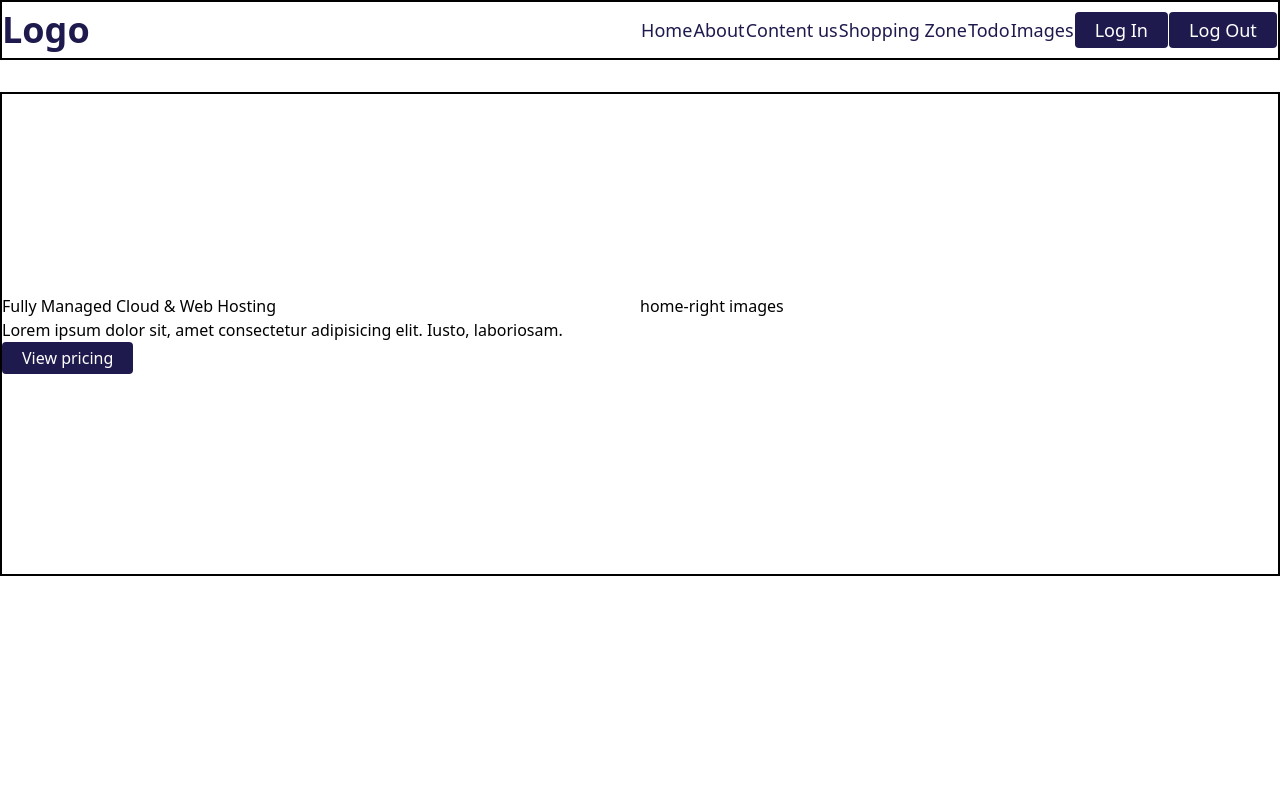
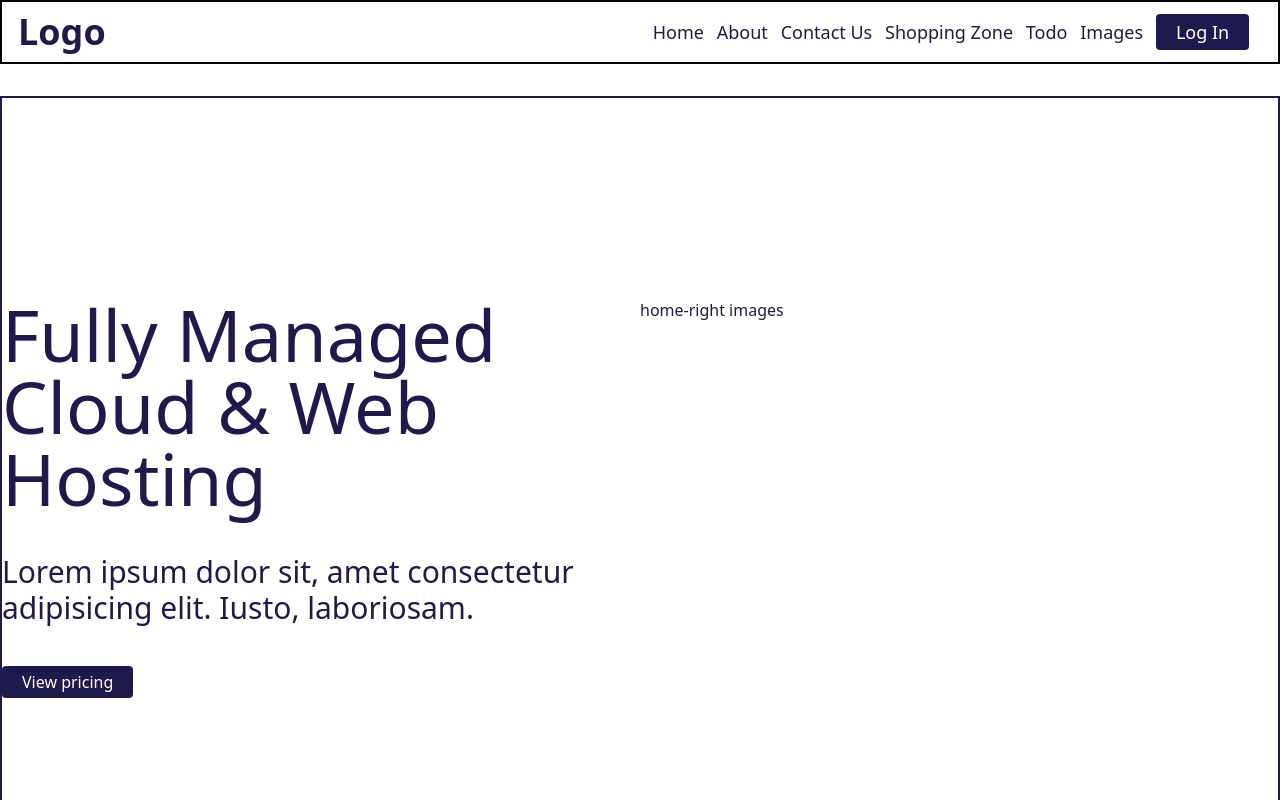
Before and after one commit to komaldhillon08/react-new-project, a React (Vite) app: page / in a window 1280 px wide. Shown: the top 800 px of the page. Built offline with nearby package versions, Linux system fonts and the light colour scheme.

Commit message:
add routing

```diff
--- a/package.json
+++ b/package.json
@@ -14,6 +14,7 @@
     "@tailwindcss/vite": "^4.1.12",
     "react": "^19.1.1",
     "react-dom": "^19.1.1",
+    "react-router-dom": "^7.8.2",
     "redux": "^5.0.1",
     "tailwindcss": "^4.1.12"
   },
--- a/src/App.jsx
+++ b/src/App.jsx
@@ -1,15 +1,26 @@
-import Navbar from "./components/Navbar.jsx"
-import Home from "./components/Home.jsx"
+import Home from "./pages/Home.jsx";
+import About from "./pages/About.jsx";
+import MainLayOut from "./components/MainLayOut.jsx";
+import { createBrowserRouter, RouterProvider } from "react-router-dom";
+
+const router = createBrowserRouter([
+  {
+    path: "/",
+    element: <MainLayOut />,
+    children: [
+      { index: true, element: <Home /> },
+      // { path: "home", element: <Home /> },
+      { path: "about", element: <About /> },
+    ],
+  },
+]);
 
 function App() {
   return (
-    <>
-      <div className="container  m-auto ">
-        <Navbar />
-        <Home/>
-      </div>
-    </>
-  )
+    <div className="container m-auto">
+      <RouterProvider router={router} />
+    </div>
+  );
 }
 
-export default App
+export default App;
--- a/src/components/Button.jsx
+++ b/src/components/Button.jsx
@@ -1,8 +1,8 @@
 export default function Button({children , ...props}) {
-    const buttonCss = "bg-indigo-950 text-white px-5 py-1 rounded" ;
+     ;
     return(
         <>
-            <button className={buttonCss} {...props} >{children}</button>
+            <button className="bg-indigo-950 text-white px-5 py-1 rounded " {...props} >{children}</button>
         </>
     )
 }
--- a/src/components/Home.jsx
+++ /dev/null
@@ -1,17 +0,0 @@
-import Button from "./Button"
-export default function Home() {
-    return (
-         <>
-            <div className="flex border-2 py-50">
-                <div className=" w-1/2">
-                    <h1>Fully Managed Cloud & Web Hosting</h1>
-                    <p>Lorem ipsum dolor sit, amet consectetur adipisicing elit. Iusto, laboriosam.</p>
-                    <Button>View pricing</Button>
-                </div>
-                <div className=" w-1/2">
-                    home-right images
-                </div>
-            </div>
-         </>
-    )
-}
--- /dev/null
+++ b/src/components/MainLayOut.jsx
@@ -0,0 +1,20 @@
+import Navbar from "./Navbar.jsx";
+import Footer from "../pages/Footer.jsx";
+import { Outlet } from "react-router-dom";
+
+export default function MainLayOut() {
+  return (
+    <div className="flex flex-col min-h-screen">
+      {/* Navbar always on top */}
+      <Navbar />
+
+      {/* Page content in the middle */}
+      <main className="flex-grow">
+        <Outlet />
+      </main>
+
+      {/* Footer always at bottom */}
+      <Footer />
+    </div>
+  );
+}
--- a/src/components/Navbar.jsx
+++ b/src/components/Navbar.jsx
@@ -1,28 +1,68 @@
-import Button from "./Button"
+import { Link, Outlet } from "react-router-dom";
+import Button from "./Button";
+
 export default function Navbar() {
-    return(
+  return (
+    <>
+      <nav>
+        <div className="navbar flex items-center h-16 mb-8 border-2 px-4">
+          <div className="logo text-4xl w-1/2 font-bold text-indigo-950">
+            <Link to="/">Logo</Link>
+          </div>
+          <div className="links w-1/2">
+            <ul className="flex justify-evenly items-center text-lg text-indigo-950">
+              <li><Link to="/home">Home</Link></li>
+              <li><Link to="/about">About</Link></li>
+              <li><Link to="/content">Contact Us</Link></li>
+              <li><Link to="/shopping">Shopping Zone</Link></li>
+              <li><Link to="/todo">Todo</Link></li>
+              <li><Link to="/images">Images</Link></li>
+              <li>
+                <Button>
+                  <Link to="/login">Log In</Link>
+                </Button>
+              </li>
+            </ul>
+          </div>
+        </div>
+      </nav>
+
+      {/* 👇 this is where nested pages render */}
+      <Outlet />
+    </>
+  );
+}
+
+
+/* import { Link } from "react-router-dom";  // ✅ Import Link
+import Button from "./Button";
+
+export default function Navbar() {
+    return (
         <>
            <nav>
-            <div className="navbar flex items-center  h-15 mb-8 border-2">
-                <div className="logo text-4xl w-1/2 font-bold text-indigo-950 ">
-                    <a href="">Logo</a>
+                <div className="navbar flex items-center h-16 mb-8 border-2 px-4">
+                    <div className="logo text-4xl w-1/2 font-bold text-indigo-950">
+                        <Link to="/">Logo</Link>
+                    </div>
+                    <div className="links w-1/2">
+                        <ul className="flex justify-evenly items-center text-lg text-indigo-950">
+                            <li><Link to="/">Home</Link></li>
+                            <li><Link to="/about">About</Link></li>
+                            <li><Link to="/content">Contact Us</Link></li>
+                            <li><Link to="/shopping">Shopping Zone</Link></li>
+                            <li><Link to="/todo">Todo</Link></li>
+                            <li><Link to="/images">Images</Link></li>
+                            <li>
+                                <Button>
+                                    <Link to="/login">Log In</Link>
+                                </Button>
+                            </li>
+                        </ul>
+                    </div>
                 </div>
-                <div className="links w-1/2  ">
-                    <ul className="flex justify-evenly  items-center text-lg text-indigo-950">
-                        <li>Home</li>
-                        <li>About</li>
-                        <li>Content us</li>
-                        <li>Shopping Zone</li>
-                        <li>Todo</li>
-                        <li>Images</li>
-                       <Button >Log In</Button>
-                        <Button>Log Out</Button>
-                    </ul>
-
-                </div>
-            </div>
            </nav>
-
         </>
-    )
+    );
 }
+ */
--- /dev/null
+++ b/src/pages/About.jsx
@@ -0,0 +1,7 @@
+export default function About() {
+    return(
+        <>
+            <h2>About</h2>
+        </>
+    )
+}
--- /dev/null
+++ b/src/pages/Footer.jsx
@@ -0,0 +1,30 @@
+import { Link } from "react-router-dom";
+import Button from "../components/Button.jsx";
+
+export default function Footer() {
+  return (
+    <>
+      <nav>
+        <div className="navbar flex items-center h-16 mb-8 border-2 px-4">
+          <div className="logo text-4xl w-1/2 font-bold text-indigo-950">
+            <Link to="/">Footer</Link>
+          </div>
+          <div className="links w-1/2">
+            <ul className="flex justify-evenly items-center text-lg text-indigo-950">
+              <li><Link to="http://facrbook.com">Facebool</Link></li>
+              <li><Link to="http://instagram.com/kalamdhillon">Instalink</Link></li>
+
+              <li>
+                <Button>
+                  <Link to="/login">Log In</Link>
+                </Button>
+              </li>
+            </ul>
+          </div>
+        </div>
+      </nav>
+
+
+    </>
+  );
+}
--- /dev/null
+++ b/src/pages/Home.jsx
@@ -0,0 +1,17 @@
+import Button from "../components/Button"
+export default function Home() {
+    return (
+         <>
+            <div className="flex border-2 py-50  text-indigo-950">
+                <div className=" w-1/2">
+                    <h1 className=" text-7xl mb-10 ">Fully Managed Cloud & Web Hosting</h1>
+                    <p className=" text-3xl mb-10">Lorem ipsum dolor sit, amet consectetur adipisicing elit. Iusto, laboriosam.</p>
+                    <Button>View pricing</Button>
+                </div>
+                <div className=" w-1/2">
+                    home-right images
+                </div>
+            </div>
+         </>
+    )
+}
```
Also changed, not shown: 1 other file (tests, documents, lock files or other folders).
